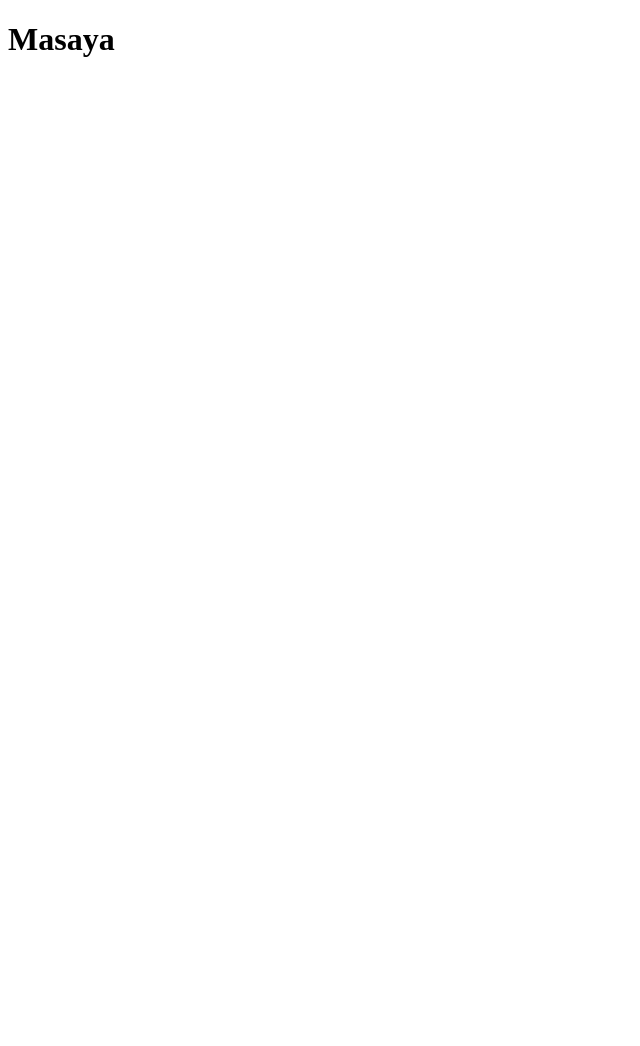
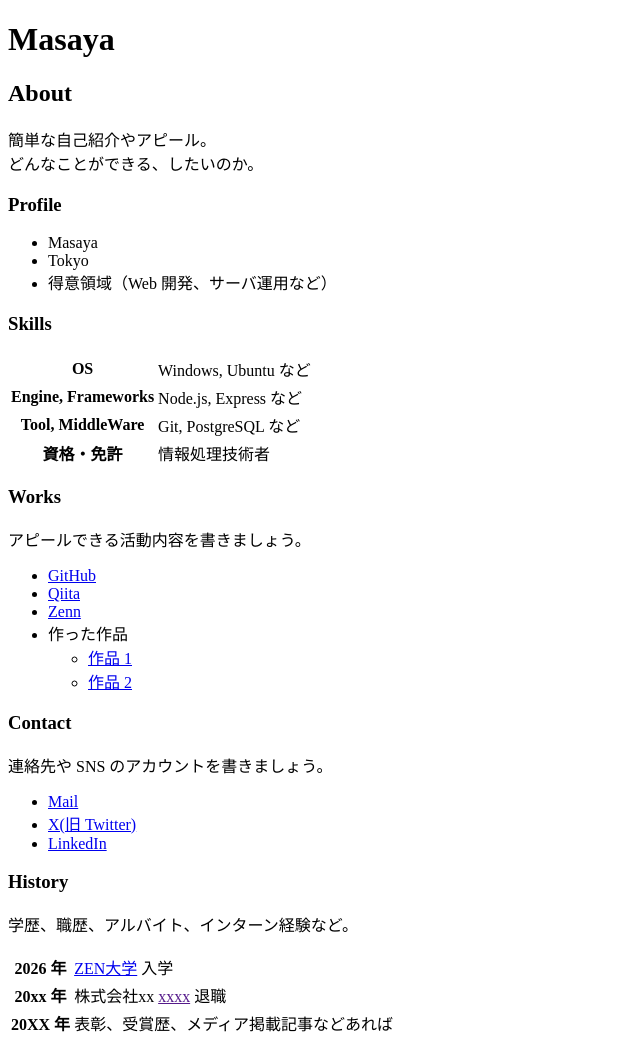
Before and after one commit to im-masaya/im-masaya.github.io, a plain HTML site: page index.html in a window 1280 px wide. Shown: the whole page, without its empty margins (0-640 px from the left). Before the commit the page ends 800 px from the top, so only its background shows below. Drawn offline with Linux system fonts and the light colour scheme.

Commit message:
情報を追加

```diff
--- a/index.html
+++ b/index.html
@@ -7,5 +7,78 @@
   </head>
   <body>
     <h1>Masaya</h1>
+
+    <h2>About</h2>
+    <p>
+      簡単な自己紹介やアピール。<br>
+      どんなことができる、したいのか。
+    </p>
+
+    <h3>Profile</h3>
+    <ul>
+      <li>Masaya</li>
+      <li>Tokyo</li>
+      <li>得意領域（Web 開発、サーバ運用など）</li>
+    </ul>
+
+    <h3>Skills</h3>
+    <table>
+      <tr>
+        <th>OS</th>
+        <td>Windows, Ubuntu など</td>
+      </tr>
+      <tr>
+        <th>Engine, Frameworks</th>
+        <td>Node.js, Express など</td>
+      </tr>
+      <tr>
+        <th>Tool, MiddleWare</th>
+        <td>Git, PostgreSQL など</td>
+      </tr>
+      <tr>
+        <th>資格・免許</th>
+        <td>情報処理技術者</td>
+      </tr>
+    </table>
+
+    <h3>Works</h3>
+    <p>アピールできる活動内容を書きましょう。</p>
+    <ul>
+      <li><a href="https://github.com/">GitHub</a></li>
+      <li><a href="https://qiita.com/">Qiita</a></li>
+      <li><a href="https://zenn.dev/">Zenn</a></li>
+      <li>
+        作った作品
+        <ul>
+          <li><a href="https://example.com/">作品 1</a></li>
+          <li><a href="https://example.com/">作品 2</a></li>
+        </ul>
+      </li>
+    </ul>
+
+    <h3>Contact</h3>
+    <p>連絡先や SNS のアカウントを書きましょう。</p>
+    <ul>
+      <li><a href="mailto:name@example.com">Mail</a></li>
+      <li><a href="https://twitter.com/n_yobikou">X(旧 Twitter)</a></li>
+      <li><a href="https://www.linkedin.com/">LinkedIn</a></li>
+    </ul>
+
+    <h3>History</h3>
+    <p>学歴、職歴、アルバイト、インターン経験など。</p>
+    <table>
+      <tr>
+        <th>2026 年</th>
+        <td><a href="https://zen.ac.jp/">ZEN大学</a> 入学</td>
+      </tr>
+      <tr>
+        <th>20xx 年</th>
+        <td>株式会社xx <a href="">xxxx</a> 退職</td>
+      </tr>
+      <tr>
+        <th>20XX 年</th>
+        <td>表彰、受賞歴、メディア掲載記事などあれば</td>
+      </tr>
+    </table>
   </body>
 </html>
```
